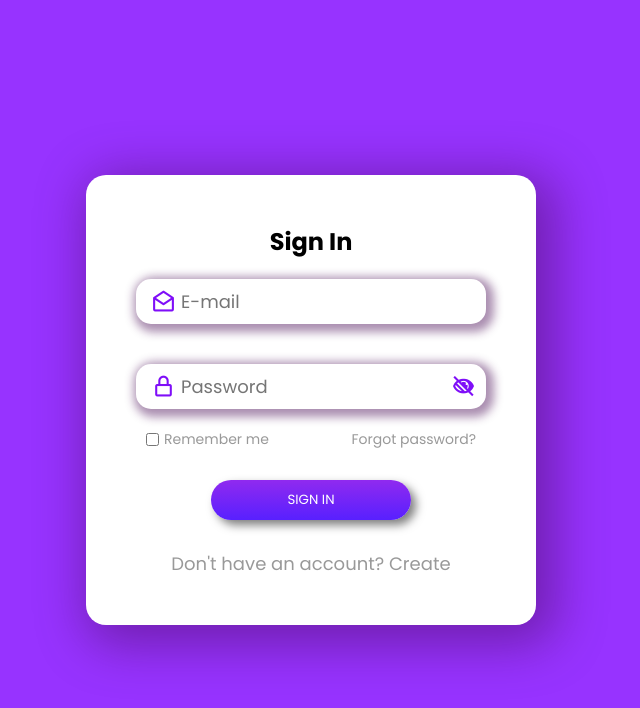
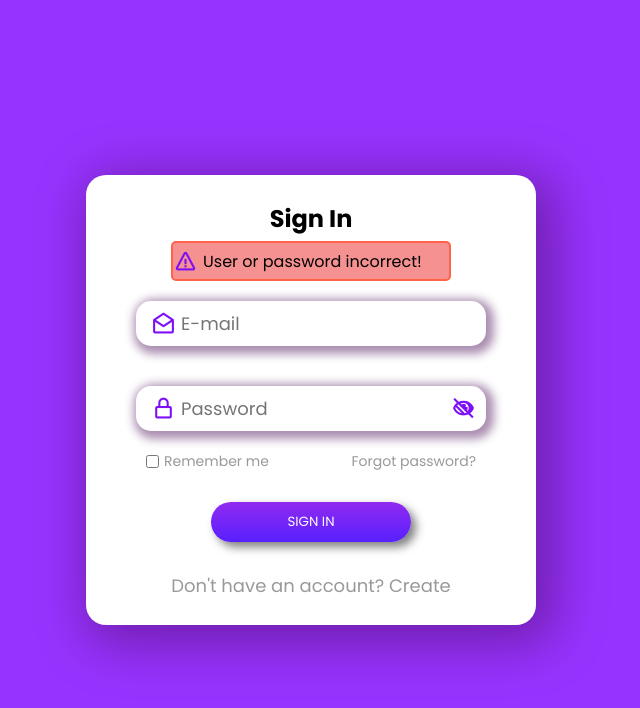
Before and after one commit to NoemyRibeiro/frameworks-2023, an Angular app in the folder my-app/: page / in a window 1280 px wide. Both pictures are taken after a click on the button "SIGN IN". Shown: the top 708 px of the page, without its empty margins (329-969 px from the left). Built offline with nearby package versions, Linux system fonts and the light colour scheme.

Commit message:
Add files via upload

```diff
--- a/my-app/src/app/components/login/login.component.css
+++ b/my-app/src/app/components/login/login.component.css
@@ -82,4 +82,24 @@ button {
     box-shadow: 5px 5px 10px #00000082;
     border: 0;
     color: #fff;
+    cursor: pointer;
 }
+
+button:hover {
+    filter: brightness(140%);
+}
+
+.error {
+    border: 2px solid tomato;
+    margin-top: 5px;
+    width: 280px;
+    height: 40px;
+    background: rgb(245, 145, 145);
+    border-radius: 5px;
+    display: flex;
+    align-items: center;
+}
+
+.error i {
+    margin-right: 5px;
+}
--- a/my-app/src/app/components/login/login.component.html
+++ b/my-app/src/app/components/login/login.component.html
@@ -2,6 +2,11 @@
 
  <div class="login">
     <h2>Sign In</h2>
+
+    <div *ngIf="isError" class="error">
+        <i class='bx bx-error'></i>
+        <span>User or password incorrect!</span>
+    </div>
     <div class="input">
         <i class='bx bx-envelope-open'></i>
         <input type="text" name="email" id="email" placeholder="E-mail">
@@ -9,7 +14,7 @@
 
     <div class="input">
         <i class='bx bx-lock-alt' ></i>
-        <input type="text" name="password" id="password" placeholder="Password">
+        <input type="password" name="password" id="password" placeholder="Password">
         <i class='bx bxs-low-vision' ></i>
     </div>
 
@@ -21,7 +26,7 @@
         <h4>Forgot password?</h4>
     </div>
 
-    <button>SIGN IN</button>
+    <button (click)="login()">SIGN IN</button>
     <h3>Don't have an account? Create</h3>
 
   </div>
--- a/my-app/src/app/components/login/login.component.ts
+++ b/my-app/src/app/components/login/login.component.ts
@@ -6,5 +6,10 @@ import { Component } from '@angular/core';
   styleUrls: ['./login.component.css']
 })
 export class LoginComponent {
+  isError = false;
+
+  login(){
+    this.isError = true;
+  }
 
 }
```
Also changed, not shown: my-app/src/app/components/hero/hero.component.css (line endings or trailing spaces), my-app/src/app/components/hero/hero.component.html (line endings or trailing spaces), my-app/src/app/components/hero/hero.component.ts (line endings or trailing spaces), 1 other file (tests, documents, lock files or other folders).
